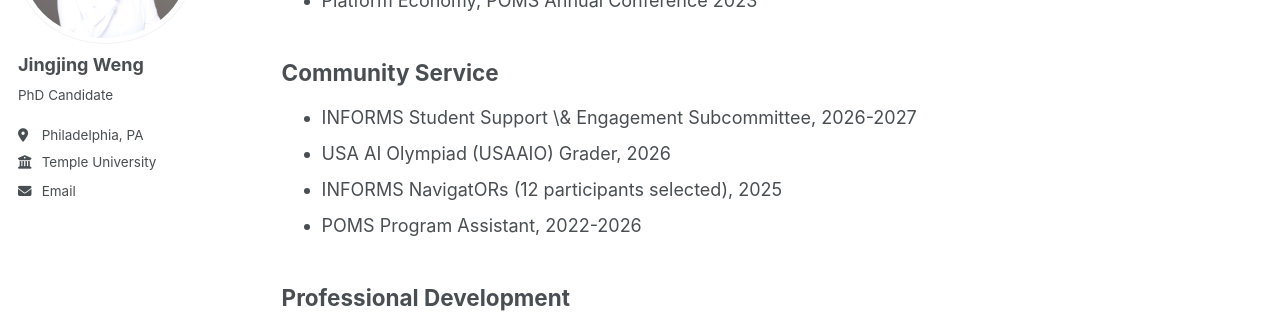
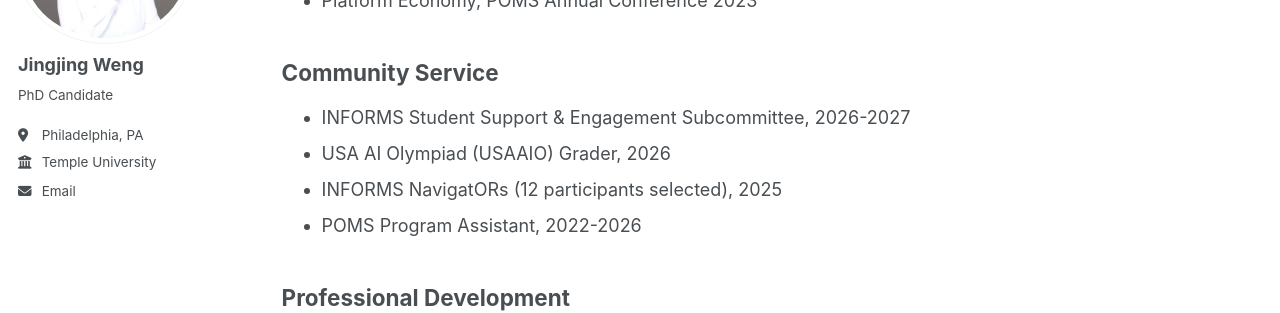
Before and after one commit to JingjingWeng/JingjingWeng.github.io, a Jekyll site: the page built from _pages/service.md, in a window 1280 px wide and 900 px high, scrolled down 582 px. Shown: the part 208-521 px from the top of the window. Built offline with Jekyll 4.4.1, drawn with Linux system fonts in a browser that asks for light colours; a script bundle is joined from its source files by our own code; library files that are not in the unit come from our copies.

```diff
--- a/_pages/service.md
+++ b/_pages/service.md
@@ -26,7 +26,7 @@ author_profile: true
 * Platform Economy, POMS Annual Conference 2023
 
 ## Community Service
-* INFORMS Student Support \& Engagement Subcommittee, 2026-2027
+* INFORMS Student Support & Engagement Subcommittee, 2026-2027
 * USA AI Olympiad (USAAIO) Grader, 2026
 * INFORMS NavigatORs (12 participants selected), 2025
 * POMS Program Assistant, 2022-2026
```
